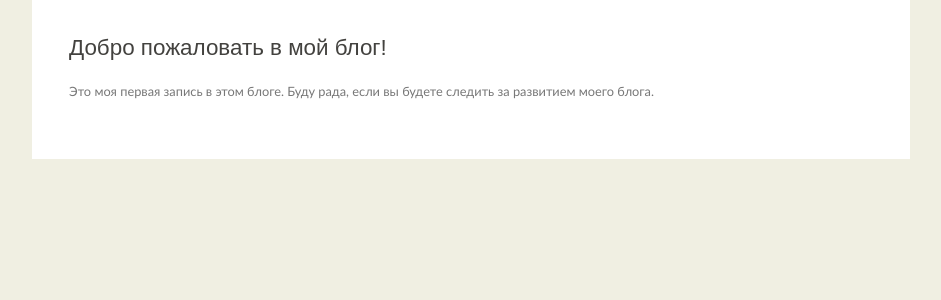
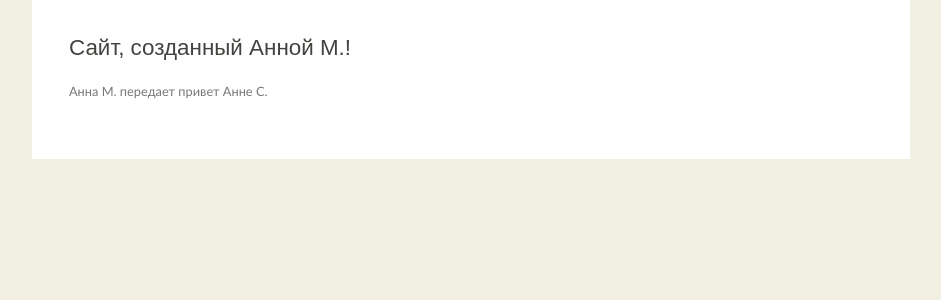
Before and after one commit to anmalch/flask-blog, a Flask app: page / in a window 1280 px wide. Shown: the part 240-540 px from the top of the page, without its empty margins (169-1110 px from the left). Run offline with Flask 2, Linux system fonts and the light colour scheme; some libraries are stand-ins or nearby versions.

```diff
--- a/malchikova_flask_blog/templates/home.html
+++ b/malchikova_flask_blog/templates/home.html
@@ -3,10 +3,9 @@
 {% block content %}
     <div id="content">
 
-        <h1>Добро пожаловать в мой блог!</h1>
+        <h1>Сайт, созданный Анной М.!</h1>
         <p>
-            Это моя первая запись в этом блоге.
-            Буду рада, если вы будете следить за развитием моего блога.
+           Анна М. передает привет Анне С.
         </p>
 
     </div>
```
